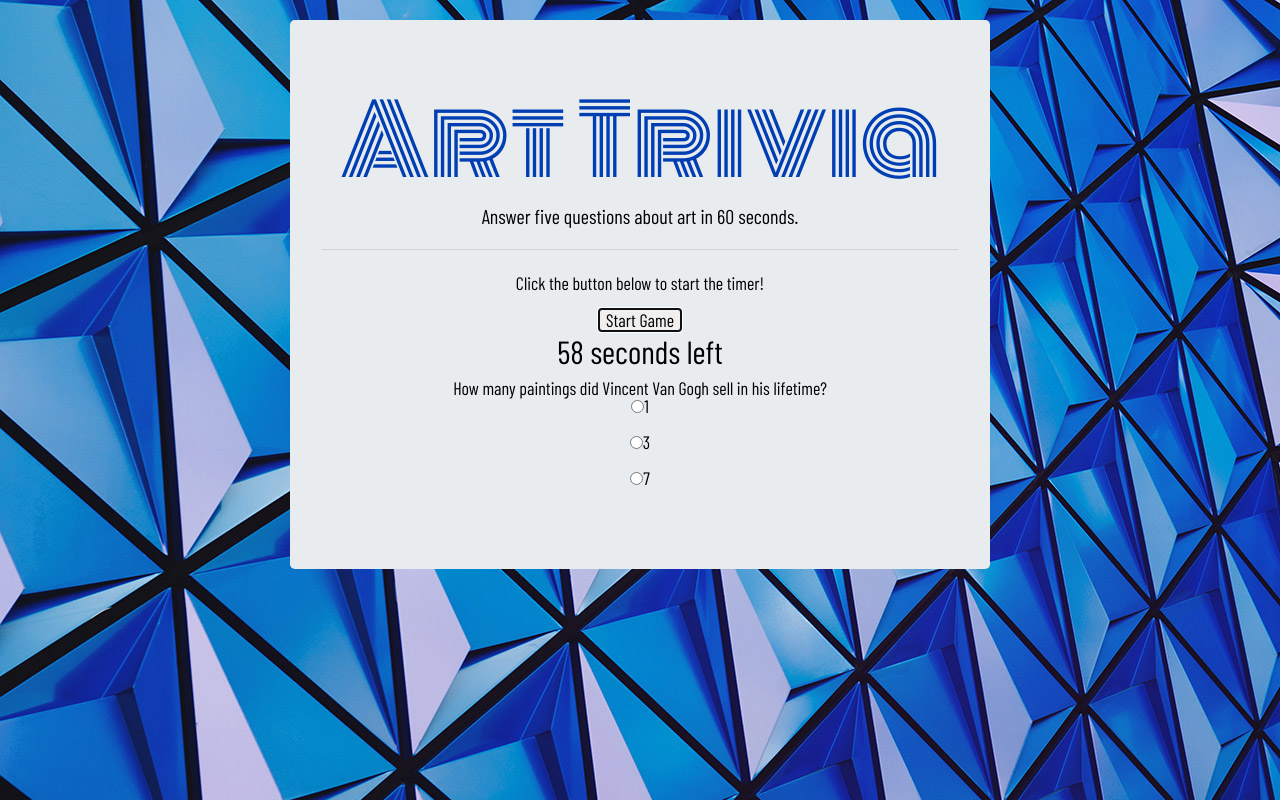
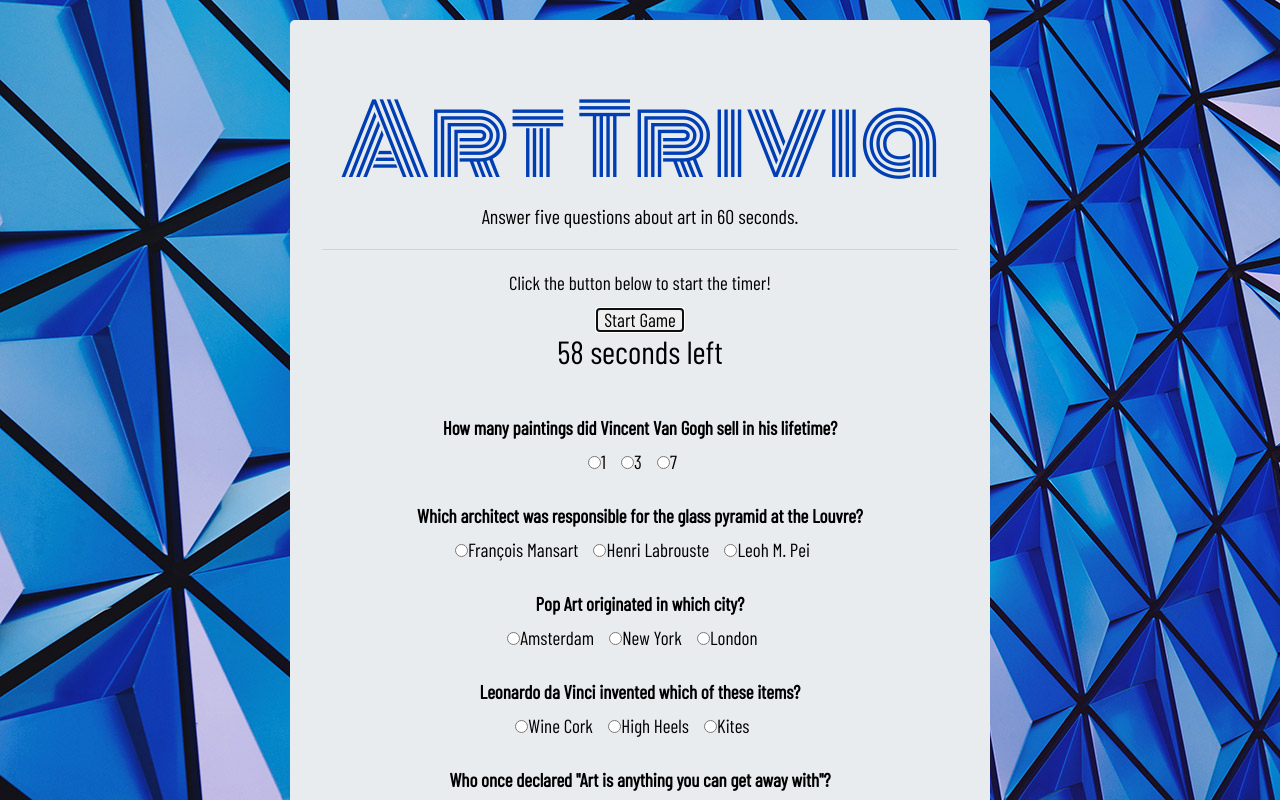
Before and after one commit to violetxchang/TriviaGame, a plain HTML site: page index.html in a window 1280 px wide. Both pictures are taken after a click on the button "Start Game". Shown: the top 800 px of the page. Drawn offline with nearby package versions, Linux system fonts and the light colour scheme.

Commit message:
taking the long way so I can better learn how this works

```diff
--- a/assets/css/style.css
+++ b/assets/css/style.css
@@ -2,7 +2,7 @@ body {
     background-image: url("/TriviaGame/assets/images/bg.jpg");
     background-repeat: repeat;
     font-family: 'Barlow Condensed', sans-serif;
-    font-size: 18px;
+    font-size: 19px;
     line-height: 18px;
     letter-spacing: 0;
     color: black;
@@ -25,3 +25,7 @@ div {
         font-family: 'Monoton', cursive;
         color: rgb(0, 62, 179);
     }
+
+    #questionDiv {
+        margin-top: 40px;
+    }
--- a/assets/javascript/app.js
+++ b/assets/javascript/app.js
@@ -1,8 +1,44 @@
+//list of variables
+var questionAnswers = [
+    {
+        question: "How many paintings did Vincent Van Gogh sell in his lifetime?",
+        answers: ["1", "3", "7"],
+        rightAnswer: "1",
+    },
+    {
+        question: "Which architect was responsible for the glass pyramid at the Louvre?",
+        answers: ["François Mansart", "Henri Labrouste", "Leoh M. Pei"],
+        rightAnswer: "Leoh M. Pei",
+    },
+    {
+        question: "Pop Art originated in which city?",
+        answers: ["Amsterdam", "New York", "London"],
+        rightAnswer: "London",
+    },
+    {
+        question: "Leonardo da Vinci invented which of these items?",
+        answers: ["Wine Cork", "High Heels", "Kites"],
+        rightAnswer: "High Heels",
+    },
+    {
+        question: 'Who once declared "Art is anything you can get away with"?',
+        answers: ["Andy Warhol", "Jean Michel Basquiat", "Claude Monet"],
+        rightAnswer: "Andy Warhol",
+    }
 
-      var correctAnswers=0;
-      var inCorrectAnswers=0;
-      var unAnswers=0;
-      var index=0;
+]
+
+//list variables
+var number = 60;
+var intervalId;
+
+
+var correctAnswers = 0;
+var inCorrectAnswers = 0;
+var unAnswers = 0;
+var index = 0;
+
+
 
 
 
@@ -13,49 +49,11 @@
 $("#startClock").on("click", function run() {
     console.log("you clicked me");
 
-    //list of variables
-    var questionAnswers=[
-        {
-        question: "How many paintings did Vincent Van Gogh sell in his lifetime?",
-        answers: ["1", "3", "7"],
-        rightAnswer: "1",
-        animate:   "https://media3.giphy.com/media/pYvP6Bf0Uhtm0/200w.webp?cid=790b76115ce7298e785a396d7364905b&rid=200w.webp"
-      },
-      {
-        question: "Which architect was responsible for the glass pyramid at the Louvre?",
-        answers: ["François Mansart", "Henri Labrouste", "Leoh M. Pei"],
-        rightAnswer: "Leoh M. Pei",
-        animate:   "https://giphy.com/gifs/mlb-dance-cubs-vol-7HsmAvlq6lDlm"
-      },
-      {
-        question: "Pop Art originated in which city?",
-        answers: ["Amsterdam", "New York", "London"],
-        rightAnswer: "London",
-        animate:   "https://media3.giphy.com/media/pYvP6Bf0Uhtm0/200w.webp?cid=790b76115ce7298e785a396d7364905b&rid=200w.webp"
-      },
-      {
-        question: "Leonardo da Vinci invented which of these items?",
-        answers: ["Wine Cork", "High Heels", "Kites"],
-        rightAnswer: "High Heels",
-        animate:   "https://media3.giphy.com/media/pYvP6Bf0Uhtm0/200w.webp?cid=790b76115ce7298e785a396d7364905b&rid=200w.webp"
-      },
-      {
-        question: 'Who once declared "Art is anything you can get away with"?',
-        answers: ["Andy Warhol", "Jean Michel Basquiat", "Claude Monet"],
-        rightAnswer: "1",
-        animate:   "https://media3.giphy.com/media/pYvP6Bf0Uhtm0/200w.webp?cid=790b76115ce7298e785a396d7364905b&rid=200w.webp"
-      }
-
-      ]
-
-      //list variables
-    var number = 60;
-    var intervalId;
-
 
     //press start, start timer for 60 seconds
     //when 60 seconds is up, stop timer, alert "Time's up!" hide trivia game, show results
     function run() {
+
 
         clearInterval(intervalId);
         intervalId = setInterval(decrement, 1000);
@@ -64,23 +62,91 @@ $("#startClock").on("click", function run() {
             $("#countdownTimer").html("<h2>" + number + " seconds left</h2>");
             if (number === 0) {
                 stop();
+            }
+            //hide game, show results
+            function stop() {
+                clearInterval(intervalId);
                 alert("Time's Up!");
             }
-            function stop(){
-                clearInterval(intervalId);
-            }
         }
+//q1
+        var newDiv = $("<div><br>");
+        var showQuestions = $("<p>")
+        showQuestions.html("<strong>" + questionAnswers[0].question + "</strong>")
+        $("#questionDiv").append(showQuestions);
+
+        newDiv = $("<div>");
+        showPossibleAnswers = $("<div>")
+        $("#questionDiv").append("<input class='response' type='radio' name='answer1'>" + questionAnswers[0].answers[0] + "&nbsp;&nbsp;&nbsp;&nbsp;");
+        $("#questionDiv").append("<input class='response' type='radio' name='answer1'>" + questionAnswers[0].answers[1] + "&nbsp;&nbsp;&nbsp;&nbsp;");
+        $("#questionDiv").append("<input class='response' type='radio' name='answer1'>" + questionAnswers[0].answers[2] + "&nbsp;&nbsp;&nbsp;&nbsp;<br><br><br>");
+
+
+//q2
+        var newDiv = $("<div><br>");
+        var showQuestions = $("<p>")
+        showQuestions.html("<strong>" + questionAnswers[1].question)
+        $("#questionDiv").append(showQuestions);
+
+        newDiv = $("<div>");
+        var showPossibleAnswers = $("<div>")
+        $("#questionDiv").append("<input class='response' type='radio' name='answer2'>" + questionAnswers[1].answers[0] + "&nbsp;&nbsp;&nbsp;&nbsp;");
+        $("#questionDiv").append("<input class='response' type='radio' name='answer2'>" + questionAnswers[1].answers[1] + "&nbsp;&nbsp;&nbsp;&nbsp;");
+        $("#questionDiv").append("<input class='response' type='radio' name='answer2'>" + questionAnswers[1].answers[2] + "&nbsp;&nbsp;&nbsp;&nbsp;<br><br><br>");
+
+
+//q3
+        var newDiv = $("<div>");
+        var showQuestions = $("<p>")
+        showQuestions.html("<strong>" + questionAnswers[2].question)
+        $("#questionDiv").append(showQuestions);
+
+        newDiv = $("<div>");
+        var showPossibleAnswers = $("<div>")
+        $("#questionDiv").append("<input class='response' type='radio' name='answer3'>" + questionAnswers[2].answers[0] + "&nbsp;&nbsp;&nbsp;&nbsp;");
+        $("#questionDiv").append("<input class='response' type='radio' name='answer3'>" + questionAnswers[2].answers[1] + "&nbsp;&nbsp;&nbsp;&nbsp;");
+        $("#questionDiv").append("<input class='response' type='radio' name='answer3'>" + questionAnswers[2].answers[2] + "&nbsp;&nbsp;&nbsp;&nbsp;<br><br><br>");
+
+
+//q4
+        var newDiv = $("<div>");
+        var showQuestions = $("<p>")
+        showQuestions.html("<strong>" + questionAnswers[3].question)
+        $("#questionDiv").append(showQuestions);
+
+        newDiv = $("<div>");
+        var showPossibleAnswers = $("<div>")
+        $("#questionDiv").append("<input class='response' type='radio' name='answer4'>" + questionAnswers[3].answers[0] + "&nbsp;&nbsp;&nbsp;&nbsp;");
+        $("#questionDiv").append("<input class='response' type='radio' name='answer4'>" + questionAnswers[3].answers[1] + "&nbsp;&nbsp;&nbsp;&nbsp;");
+        $("#questionDiv").append("<input class='response' type='radio' name='answer4'>" + questionAnswers[3].answers[2] + "&nbsp;&nbsp;&nbsp;&nbsp;<br><br><br>");
+
+
+//q5
+        var newDiv = $("<div>");
+        var showQuestions = $("<p>")
+        showQuestions.html("<strong>" + questionAnswers[4].question)
+        $("#questionDiv").append(showQuestions);
+
+        newDiv = $("<div>");
+        var showPossibleAnswers = $("<div>")
+        $("#questionDiv").append("<input class='response' type='radio' name='answer5'>" + questionAnswers[4].answers[0] + "&nbsp;&nbsp;&nbsp;&nbsp;");
+        $("#questionDiv").append("<input class='response' type='radio' name='answer5'>" + questionAnswers[4].answers[1] + "&nbsp;&nbsp;&nbsp;&nbsp;");
+        $("#questionDiv").append("<input class='response' type='radio' name='answer5'>" + questionAnswers[4].answers[2] + "&nbsp;&nbsp;&nbsp;&nbsp;<br><br><br>");
 
         //loop through each trivia question, make each answer into a radio button
-        //if user input and answer are equal, user gets a point.
-        function showTrivia(){
-            $("#showQuestion").html(questionAnswers[index].question);
-            for(var i=0; i< questionAnswers[index].answers.length;i++){
-              $("#showPossibleAnswers").append("<input class='response' type='radio' name=" + i + " value=" + i + ">" + questionAnswers[index].answers[i] +"<br><br>")
-}
+        //         function showTrivia(){
+        //             $("#showQuestion").html(questionAnswers[index].question);
+        //             for(var i=0; i< questionAnswers[index].answers.length;i++){
+        //               $("#showPossibleAnswers").append("<br><input class='response' type='radio' name=" + i + " value=" + i + ">" + questionAnswers[index].answers[i] +"&nbsp;&nbsp;&nbsp;&nbsp;")
 
-          }
-          showTrivia();
+        //                       //if user input and answer are equal, user gets a point.
+
+        // }
+
+        //           }
+        //           showTrivia();
+
+
     }
     run();
 })
--- a/index.html
+++ b/index.html
@@ -22,9 +22,10 @@
 
                         <div id="countdownTimer"></div>
 
-                        <div id="showQuestion"></div>
+                        <div id="questionDiv"></div>
 
-                        <div id="showPossibleAnswers"></div>
+                        <!-- <div id="showPossibleAnswers"></div> -->
+
                       </div>
         </div>
 
```
